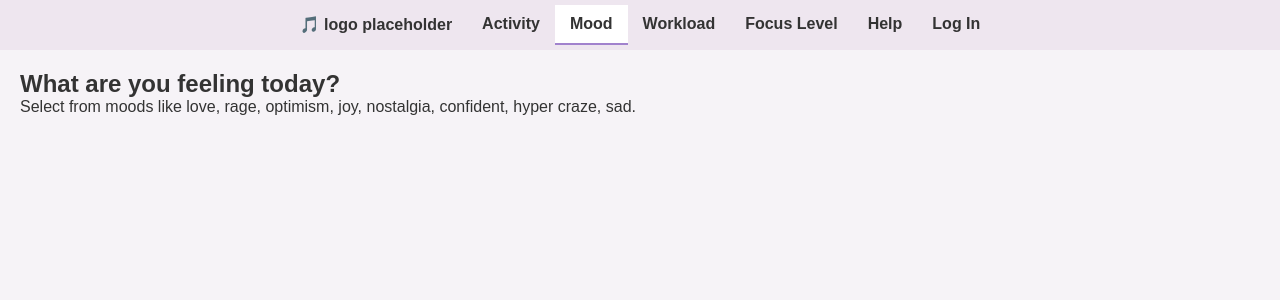
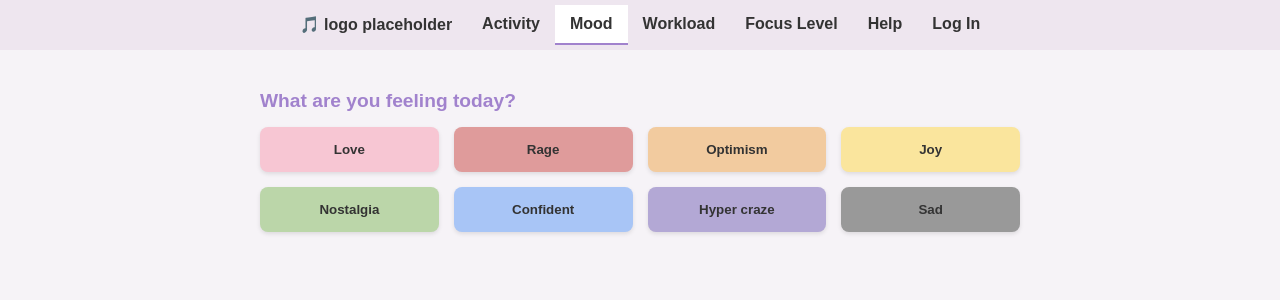
Before and after one commit to IvetteSaldanaHernandez/Sonaura, a React (Create React App) app in the folder frontend/: page /mood in a window 1280 px wide. Shown: the top 300 px of the page. Built offline with nearby package versions, Linux system fonts and the light colour scheme.

Commit message:
Mood page

```diff
--- a/frontend/src/components/Help.css
+++ b/frontend/src/components/Help.css
@@ -8,19 +8,13 @@
 
 .help h1 {
   font-size: 1.5em;
-  text-align: center;
+  text-align: left;
   color: #a182cd;
   margin-bottom: 20px;
 }
 
 .faq-section {
   margin-bottom: 40px;
-}
-
-.faq-section h2 {
-  font-size: 1.2em;
-  color: #a182cd;
-  margin-bottom: 15px;
 }
 
 .faq-item {
--- /dev/null
+++ b/frontend/src/components/Mood.css
@@ -0,0 +1,86 @@
+.mood {
+  background-color: #f6f3f7;
+  padding: 20px;
+  max-width: 800px;
+  margin: 0 auto;
+  color: #333;
+}
+
+.mood-selection, .playlist-section {
+  margin-bottom: 40px;
+}
+
+.mood-selection h2, .playlist-section h2 {
+  font-size: 1.2em;
+  color: #a182cd;
+  margin-bottom: 15px;
+  text-align: left;
+}
+
+.mood-buttons {
+  display: grid;
+  grid-template-columns: repeat(4, 1fr);
+  gap: 15px;
+  justify-content: center;
+}
+
+.mood-button {
+  display: flex;
+  align-items: center;
+  justify-content: center;
+  padding: 15px;
+  color: #333;
+  text-decoration: none;
+  font-weight: bold;
+  border-radius: 8px;
+  transition: transform 0.2s, opacity 0.2s;
+  box-shadow: 0 2px 4px rgba(0,0,0,0.1);
+  border: none;
+  cursor: pointer;
+}
+
+.mood-button:hover {
+  transform: scale(1.05);
+  opacity: 0.9;
+}
+
+.mood-button:active {
+  transform: scale(0.95);
+}
+
+.playlist-cards {
+  display: grid;
+  grid-template-columns: repeat(4, 1fr);
+  gap: 15px;
+}
+
+.playlist-card {
+  background-color: #fff;
+  border-radius: 8px;
+  box-shadow: 0 2px 4px rgba(0,0,0,0.1);
+  overflow: hidden;
+  display: flex;
+  flex-direction: column;
+}
+
+.card-image {
+  height: 100px;
+  background-color: #ccc;
+  border-bottom: 1px solid #eee;
+}
+
+.card-content {
+  padding: 10px;
+}
+
+.card-content h3 {
+  font-size: 1em;
+  margin: 0 0 5px 0;
+  color: #333;
+}
+
+.card-content p {
+  font-size: 0.9em;
+  color: #666;
+  margin: 0;
+}
--- a/frontend/src/components/Mood.js
+++ b/frontend/src/components/Mood.js
@@ -1,11 +1,80 @@
-// src/components/Mood.js
-import React from 'react';
+import React, { useState } from 'react';
+// import { NavLink } from 'react-router-dom';
+import './Mood.css';
 
 const Mood = () => {
+  const [selectedMood, setSelectedMood] = useState(null);
+
+  const moods = [
+    { name: 'love', color: '#f7c6d3' },
+    { name: 'rage', color: '#df9b9b' },
+    { name: 'optimism', color: '#f2cb9f' },
+    { name: 'joy', color: '#fae59d' },
+    { name: 'nostalgia', color: '#bbd6a9' },
+    { name: 'confident', color: '#a8c5f6' },
+    { name: 'hyper craze', color: '#b3a8d5' },
+    { name: 'sad', color: '#999999' }
+  ];
+
+  const handleMoodClick = (mood) => {
+    setSelectedMood(mood); // set mood
+  };
+
   return (
-    <div>
-      <h2>What are you feeling today?</h2>
-      <p>Select from moods like love, rage, optimism, joy, nostalgia, confident, hyper craze, sad.</p>
+    <div className="mood">
+      <section className="mood-selection">
+        <h2>What are you feeling today?</h2>
+        <div className="mood-buttons">
+          {moods.map((mood, index) => (
+            <button
+              key={index}
+              // to={`/mood/${mood.name}`} // Placeholder route
+              // className="mood-button"
+              // style={{ backgroundColor: mood.color }}
+              className="mood-button"
+              style={{ backgroundColor: mood.color }}
+              onClick={() => handleMoodClick(mood.name)}
+            >
+              {mood.name.charAt(0).toUpperCase() + mood.name.slice(1)}
+            </button>
+          ))}
+        </div>
+      </section>
+      {selectedMood && (
+        <section className="playlist-section">
+          <h2>Playlists based on your mood</h2>
+          <div className="playlist-cards">
+            <div className="playlist-card">
+              <div className="card-image"></div>
+              <div className="card-content">
+                <h3>Playlist Title 1</h3>
+                <p>Artist Placeholder</p>
+              </div>
+            </div>
+            <div className="playlist-card">
+              <div className="card-image"></div>
+              <div className="card-content">
+                <h3>Playlist Title 2</h3>
+                <p>Artist Placeholder</p>
+              </div>
+            </div>
+            <div className="playlist-card">
+              <div className="card-image"></div>
+              <div className="card-content">
+                <h3>Playlist Title 3</h3>
+                <p>Artist Placeholder</p>
+              </div>
+            </div>
+            <div className="playlist-card">
+              <div className="card-image"></div>
+              <div className="card-content">
+                <h3>Playlist Title 4</h3>
+                <p>Artist Placeholder</p>
+              </div>
+            </div>
+          </div>
+        </section>
+      )}
     </div>
   );
 };
```
